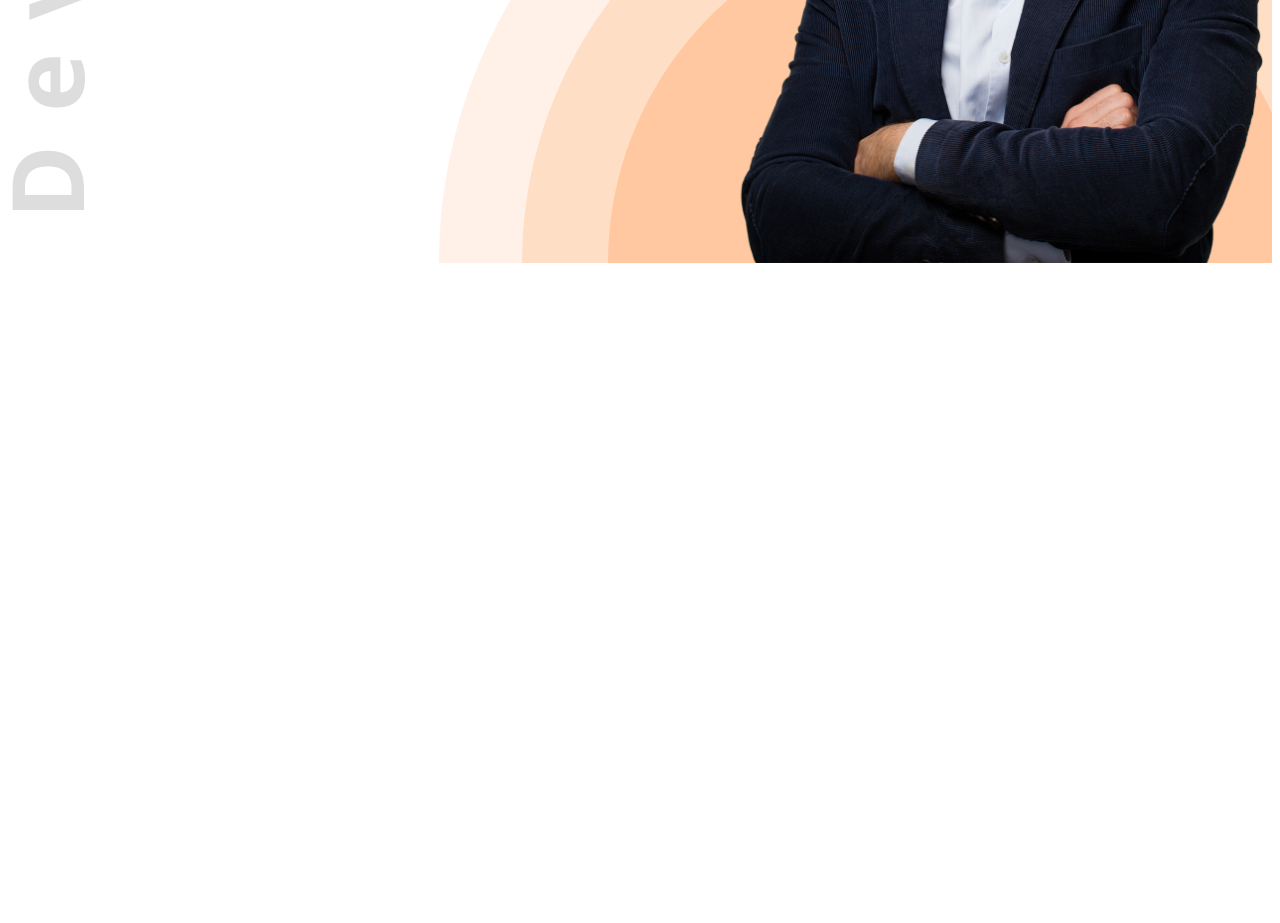
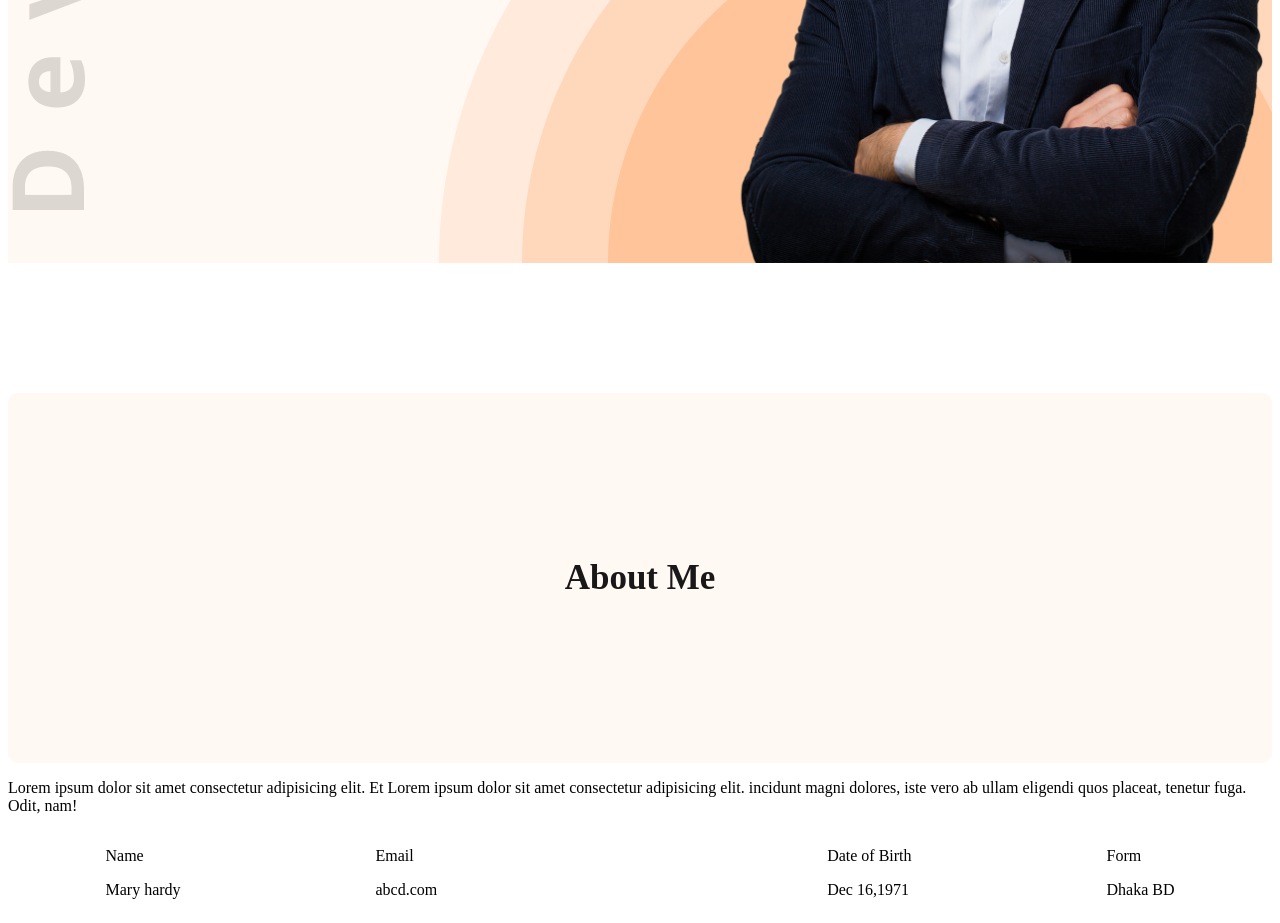
Before and after one commit to anim34mesh/web-dev-portfolio, a plain HTML site: page index.html in a window 1280 px wide. Shown: the part 561-1484 px from the top of the page. Before the commit the page ends 832 px from the top, so only its background shows below. Drawn offline with Linux system fonts and the light colour scheme.

Commit message:
added images file

```diff
--- a/index.html
+++ b/index.html
@@ -10,7 +10,7 @@
     <link rel="stylesheet" href="styles/style.css">
 </head>
 <body class=".coming-soon-regular">
-    <header class="header">
+    <header class="header secondary-bg">
         <nav >
             <h3 class="nav-title">Ma<samp class="text-primary">r</samp>y</h3>
             <ul>
@@ -36,6 +36,42 @@
 
     </header>
     <main>
+        <section class="about secondary-bg">
+            <h3 class="section-title">About Me</h3>
+        <p class="section-description"></p>
+        </section>
+        <p>Lorem ipsum dolor sit amet consectetur adipisicing elit. Et
+            Lorem ipsum dolor sit amet consectetur adipisicing elit.  incidunt magni dolores, iste vero ab ullam eligendi quos placeat, tenetur fuga. Odit, nam!
+        </p>
+        <div class="about-items">
+            <!-- .about-item*4 -->
+            <!-- <div class="about-item"></div>
+            <div class="about-item"></div>
+            <div class="about-item"></div>
+            <div class="about-item"></div> -->
+            <!-- .about-item*4>p.item-title+p.item-description -->
+             <div class="about-item">
+                <p class="item-title"> Name</p>
+                <p class="item-description">Mary hardy</p>
+             </div>
+             <div class="about-item">
+                <p class="item-title">Email</p>
+                <p class="item-description">abcd.com</p>
+             </div>
+             <div class="about-item">
+                <p class="item-title"></p>
+                <p class="item-description"></p>
+             </div>
+             <div class="about-item">
+                <p class="item-title">Date of Birth</p>
+                <p class="item-description">Dec 16,1971</p>
+             </div>
+             <div class="about-item" >
+                <p class="item-title">Form</p>
+                <p class="item-description">Dhaka BD</p>
+             </div>
+
+        </div>
 
     </main>
     <footer></footer>
--- a/styles/style.css
+++ b/styles/style.css
@@ -6,6 +6,9 @@
   "wdth" 100;
 }
 /* nav styles */
+.secondary-bg{
+    background-color: #FFF8F3;
+}
  /*  header style */
  .header{
     background-image: url(../images/developer.png),url('../images/header_bg.png');
@@ -54,6 +57,15 @@ nav li a{
    border-radius: 5px;
    border: none;
 }
+.section-title{
+    font-size: 35px;
+    font-weight: bold;
+    color: #181818;
+}
+.section-description{
+    font-size: 18;
+    color: #757575;
+}
 /* banner style */
 .banner-greetings{
  font-size: 45px;
@@ -77,3 +89,24 @@ nav li a{
     max-width: 580px;
 
 }
+/* about styles  */
+.about{
+    border-radius: 10px;
+    padding: 130px 150px;
+    text-align: center;
+    margin-top: 130px;
+}
+/* main styles  */
+.main{
+    max-width:1140px;
+    margin: 0 auto;
+
+
+}
+.about-items{
+    display:flex;
+    justify-content: space-around;
+}
+.item-description{
+    font-weight: 600px;
+}
```
